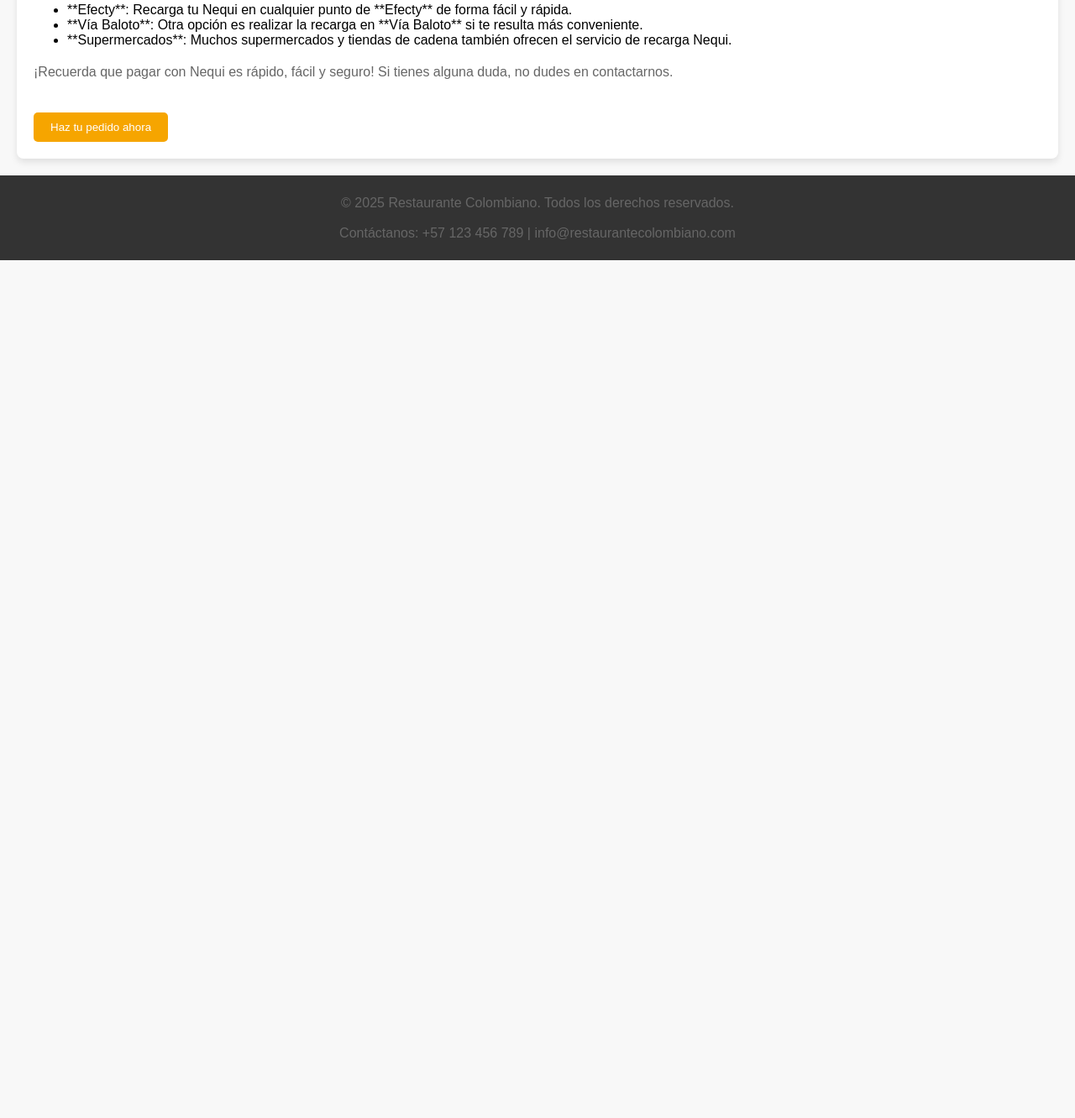
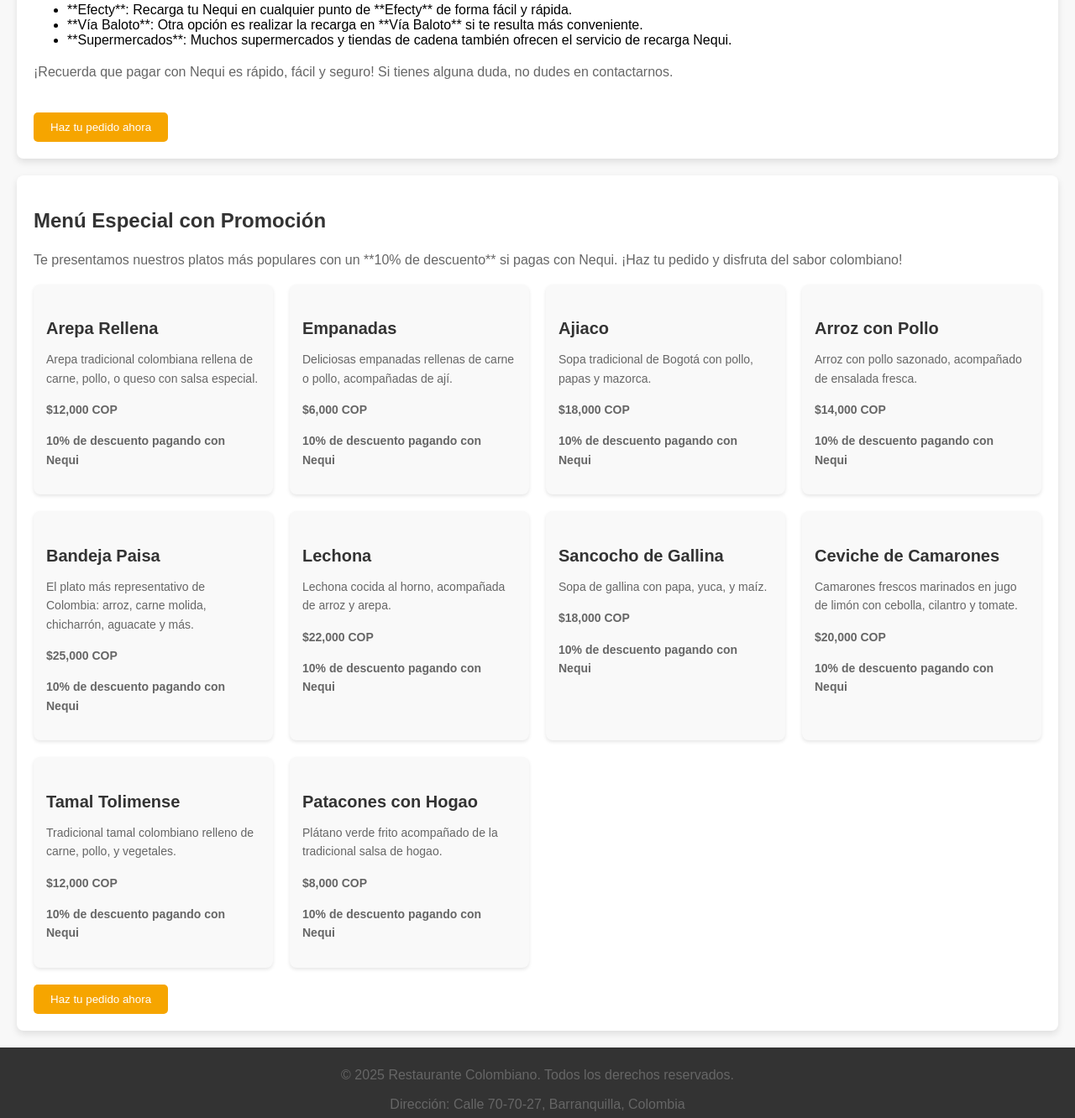
Before and after one commit to restuneqrecar/recargas, a plain HTML site: page index.html in a window 1280 px wide. Shown: the part 1371-2703 px from the top of the page at 84% size. Before the commit the page ends 1681 px from the top, so only its background shows below. Drawn offline with Linux system fonts and the light colour scheme.

Commit message:
Update index.html

```diff
--- a/index.html
+++ b/index.html
@@ -3,7 +3,7 @@
 <head>
   <meta charset="UTF-8">
   <meta name="viewport" content="width=device-width, initial-scale=1.0">
-  <title>Restaurante Colombiano - Métodos de Pago</title>
+  <title>Restaurante Colombiano - Métodos de Pago y Menú</title>
   <style>
     body { font-family: Arial, sans-serif; background-color: #f8f8f8; margin: 0; padding: 0;}
     header { background-color: #333; color: white; padding: 20px; text-align: center;}
@@ -11,17 +11,23 @@
     h1 { font-size: 36px; margin-top: 0; }
     .banner { background-image: url('banner.jpg'); height: 300px; text-align: center; color: white; display: flex; align-items: center; justify-content: center;}
     .banner h2 { font-size: 28px; }
-    .metodos-pago { padding: 20px; background-color: white; max-width: 1200px; margin: 20px auto; border-radius: 8px; box-shadow: 0 4px 8px rgba(0, 0, 0, 0.1);}
+    .metodos-pago, .menu { padding: 20px; background-color: white; max-width: 1200px; margin: 20px auto; border-radius: 8px; box-shadow: 0 4px 8px rgba(0, 0, 0, 0.1);}
     h2, h3 { color: #333; }
     p { font-size: 16px; line-height: 1.6; color: #666; }
     .opcion-pago { margin-bottom: 30px; }
     .pasos-recarga ul { list-style-type: none; padding-left: 0; }
     .pasos-recarga li { margin: 10px 0; font-size: 16px; color: #444; }
     .opcion-pago img { max-width: 200px; }
-    .metodos-pago button { background-color: #f6a500; color: white; padding: 10px 20px; border: none; cursor: pointer; margin-top: 20px; border-radius: 5px;}
-    .metodos-pago button:hover { background-color: #e68900; }
+    .metodos-pago button, .menu button { background-color: #f6a500; color: white; padding: 10px 20px; border: none; cursor: pointer; margin-top: 20px; border-radius: 5px;}
+    .metodos-pago button:hover, .menu button:hover { background-color: #e68900; }
     footer { background-color: #333; color: white; text-align: center; padding: 10px;}
     footer p { margin: 10px 0;}
+    .menu-items { display: grid; grid-template-columns: repeat(auto-fill, minmax(250px, 1fr)); gap: 20px; }
+    .menu-item { background-color: #f9f9f9; padding: 15px; border-radius: 8px; box-shadow: 0 2px 4px rgba(0, 0, 0, 0.1);}
+    .menu-item h4 { color: #333; font-size: 20px; margin-bottom: 10px;}
+    .menu-item p { color: #666; font-size: 14px; margin-bottom: 15px;}
+    .precio { font-size: 18px; font-weight: bold; color: #333;}
+    .descuento { color: #f6a500; font-weight: bold; font-size: 16px;}
   </style>
 </head>
 <body>
@@ -81,8 +87,82 @@
   <button>Haz tu pedido ahora</button>
 </div>
 
+<!-- Sección de Menú y Promociones -->
+<div class="menu">
+  <h2>Menú Especial con Promoción</h2>
+  <p>Te presentamos nuestros platos más populares con un **10% de descuento** si pagas con Nequi. ¡Haz tu pedido y disfruta del sabor colombiano!</p>
+
+  <div class="menu-items">
+    <!-- Platos del menú -->
+    <div class="menu-item">
+      <h4>Arepa Rellena</h4>
+      <p>Arepa tradicional colombiana rellena de carne, pollo, o queso con salsa especial.</p>
+      <p class="precio">$12,000 COP</p>
+      <p class="descuento">10% de descuento pagando con Nequi</p>
+    </div>
+    <div class="menu-item">
+      <h4>Empanadas</h4>
+      <p>Deliciosas empanadas rellenas de carne o pollo, acompañadas de ají.</p>
+      <p class="precio">$6,000 COP</p>
+      <p class="descuento">10% de descuento pagando con Nequi</p>
+    </div>
+    <div class="menu-item">
+      <h4>Ajiaco</h4>
+      <p>Sopa tradicional de Bogotá con pollo, papas y mazorca.</p>
+      <p class="precio">$18,000 COP</p>
+      <p class="descuento">10% de descuento pagando con Nequi</p>
+    </div>
+    <div class="menu-item">
+      <h4>Arroz con Pollo</h4>
+      <p>Arroz con pollo sazonado, acompañado de ensalada fresca.</p>
+      <p class="precio">$14,000 COP</p>
+      <p class="descuento">10% de descuento pagando con Nequi</p>
+    </div>
+    <div class="menu-item">
+      <h4>Bandeja Paisa</h4>
+      <p>El plato más representativo de Colombia: arroz, carne molida, chicharrón, aguacate y más.</p>
+      <p class="precio">$25,000 COP</p>
+      <p class="descuento">10% de descuento pagando con Nequi</p>
+    </div>
+    <div class="menu-item">
+      <h4>Lechona</h4>
+      <p>Lechona cocida al horno, acompañada de arroz y arepa.</p>
+      <p class="precio">$22,000 COP</p>
+      <p class="descuento">10% de descuento pagando con Nequi</p>
+    </div>
+    <div class="menu-item">
+      <h4>Sancocho de Gallina</h4>
+      <p>Sopa de gallina con papa, yuca, y maíz.</p>
+      <p class="precio">$18,000 COP</p>
+      <p class="descuento">10% de descuento pagando con Nequi</p>
+    </div>
+    <div class="menu-item">
+      <h4>Ceviche de Camarones</h4>
+      <p>Camarones frescos marinados en jugo de limón con cebolla, cilantro y tomate.</p>
+      <p class="precio">$20,000 COP</p>
+      <p class="descuento">10% de descuento pagando con Nequi</p>
+    </div>
+    <div class="menu-item">
+      <h4>Tamal Tolimense</h4>
+      <p>Tradicional tamal colombiano relleno de carne, pollo, y vegetales.</p>
+      <p class="precio">$12,000 COP</p>
+      <p class="descuento">10% de descuento pagando con Nequi</p>
+    </div>
+    <div class="menu-item">
+      <h4>Patacones con Hogao</h4>
+      <p>Plátano verde frito acompañado de la tradicional salsa de hogao.</p>
+      <p class="precio">$8,000 COP</p>
+      <p class="descuento">10% de descuento pagando con Nequi</p>
+    </div>
+  </div>
+
+  <button>Haz tu pedido ahora</button>
+</div>
+
+<!-- Información de contacto -->
 <footer>
   <p>&copy; 2025 Restaurante Colombiano. Todos los derechos reservados.</p>
+  <p>Dirección: Calle 70-70-27, Barranquilla, Colombia</p>
   <p>Contáctanos: +57 123 456 789 | info@restaurantecolombiano.com</p>
 </footer>
 
```
